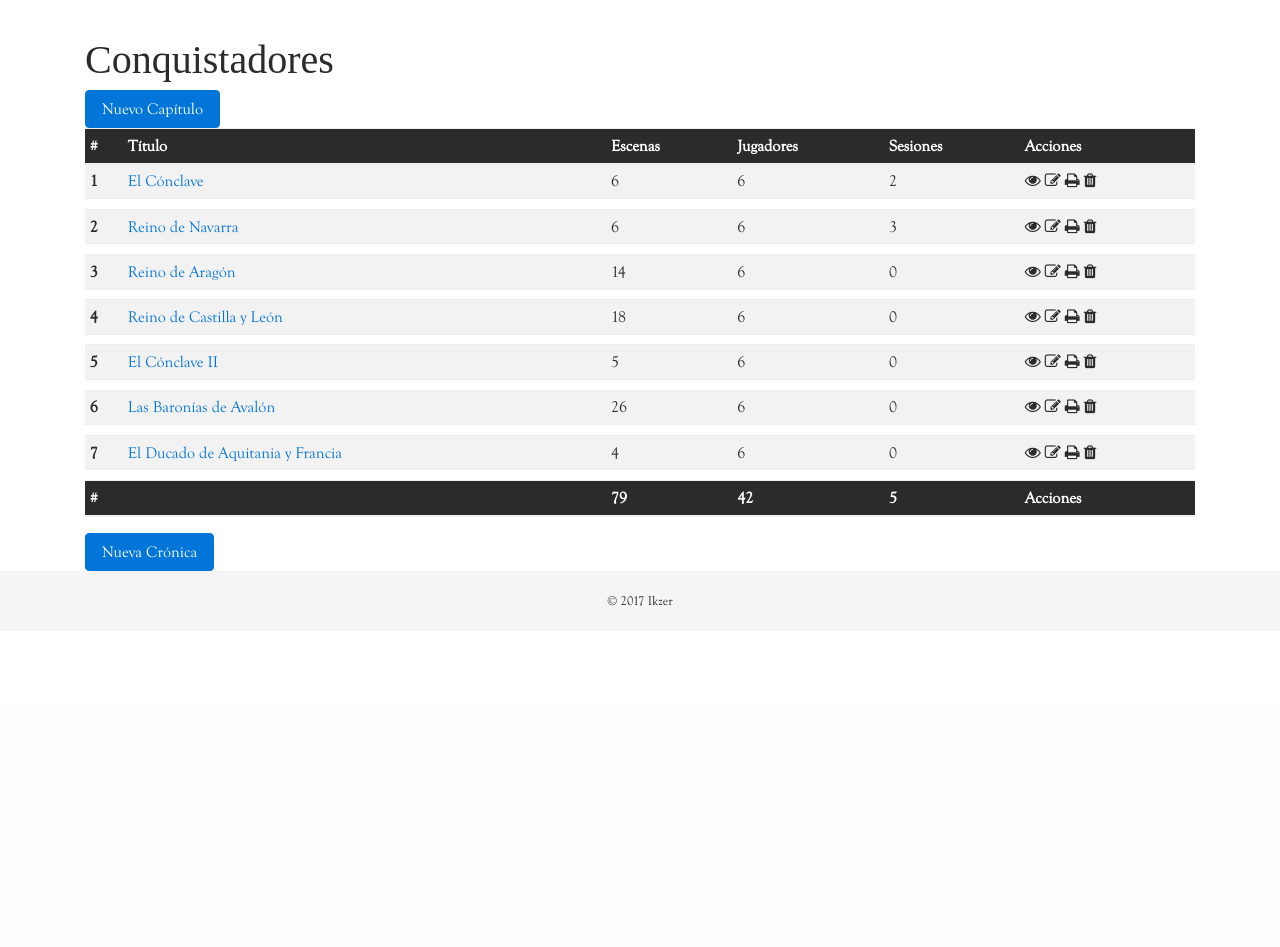
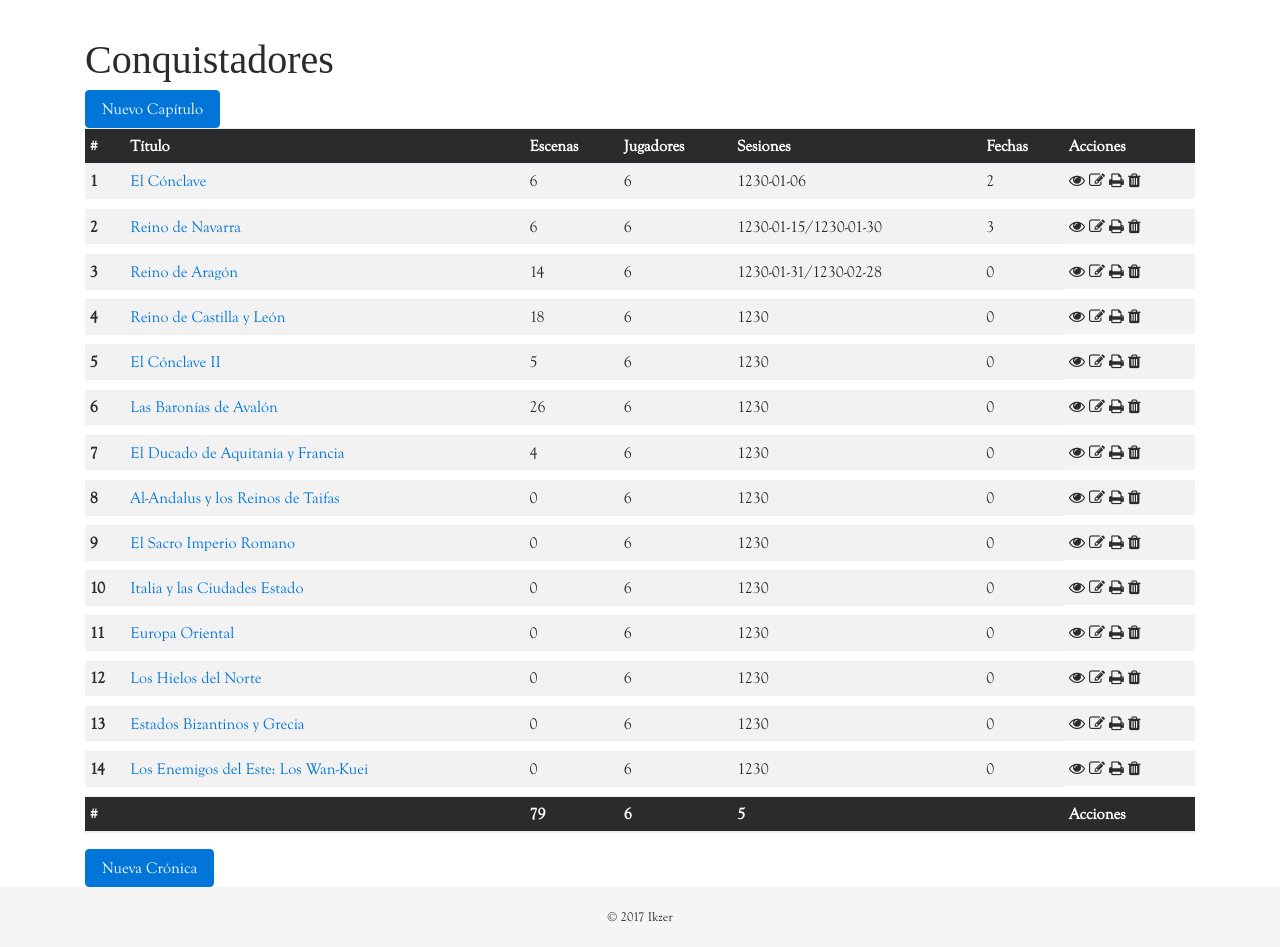
Before and after one commit to Ikzer/mdt, a PHP site: page /chronicle1.php?id=1 in a window 1280 px wide. Shown: the part 97-1044 px from the top of the page. Before the commit the page ends 703 px from the top, so only its background shows below. Run offline with PHP 8.4, Linux system fonts and the light colour scheme; some libraries are stand-ins or nearby versions; some web fonts are replaced.

Commit message:
Update in Chronicles

```diff
--- a/chronicle1.php
+++ b/chronicle1.php
@@ -1,15 +1,22 @@
 <?php
 include('header.php');
 $chapters = array(
-			array("name" => "El Cónclave", "scenes" => 6, "players" => 6, "sessions" => 2, "scenelist" => array("Llegada y Presentaciones","El Consejo de Matusalenes","La Misión","Los Equipos y Capitanes","La Estrategia","La Partida")),
-			array("name" => "Reino de Navarra", "scenes" => 6, "players" => 6, "sessions" => 3, "scenelist" => array("El Viaje","Visita a Pamplona","Conquista de Pamplona","Consecuencias","Visitantes de Tudela","La Partida",)),
-			array("name" => "Reino de Aragón", "scenes" => 14, "players" => 6, "sessions" => 0, "scenelist" => array("El Viaje","Llegada a Zaragoza","Enfrentamiento en Zaragoza","De Viaje a Cataluña","Contactos en Barcelona","Reunión de Mercaderes","Los Barcos","Líos en Barcelona","Enemigos del Norte (Lleida)","Enemigos del Norte (Girona)","Los Refuerzos de las Islas","Conquista del Reino","Consecuencias", "Preparando el Gran Ataque")),
-			array("name" => "Reino de Castilla y León", "scenes" => 18, "players" => 6, "sessions" => 0, "scenelist" => array("Rumbo a Toledo", "Informantes de Compostela", "Subterfugio en Toledo", "El Visitante de Madrid", "Viaje a Madrid", "Engañando a los Espías", "Las Fuentes de Poder", "Infiltrados en la Corte", "Planificación del Gran Ataque", "Conociendo a Monçada", "Alboroto en la Villa", "Ofensiva en el Sur", "La Gran Batalla Nocturna", "Cara a Cara con Monçada", "Informes del Norte", "Apoyo desde el Oeste", "Consecuencias", "Rumbo al Norte")),
-			array("name" => "El Cónclave II", "scenes" => 5, "players" => 6, "sessions" => 0, "scenelist" => array("Reunión en Oviedo", "El Consejo II", "Problemas con los Británicos", "Reagrupación y Estrategia", "Nueva Partida")),
-			array("name" => "Las Baronías de Avalón", "scenes" => 26, "players" => 6, "sessions" => 0, "scenelist" => array("El Largo Viaje y los Lobos Marinos","Londres y Mitras","Rodear la Corte","Conquista de Saint Albans","Negociando en Winchester","Aliados en Glastonbury","Plan de Rodeo","Mensajes al Norte","Aliados en York y Canterbury","Exeter y Gloucester","El enviado de Mitras","Lincoln y Norwich","Asedio en Londres","Enfrentamiento con Mitras","Reagrupación y rumbo al oeste","El plan para Gales","Ataque a Gales","Los Reyes en el Norte","Conquista de las Highlands","Buscando a los Lobos Marinos","Asedio a las Islas","Aprovechando el viento rumbo a Irlanda","Conquista de Conmacht","Ataque combinado: Dublin y Cork","Reagrupación","Rumbo a Aquitania",)),
-			array("name" => "El Ducado de Aquitania y Francia", "scenes" => 4, "players" => 6, "sessions" => 0, "scenelist" => array("Recibimiento en Cahors", "Consiguiendo Aliados", "Rumbo a Burdoes", "Enfrentados en Burdeos")),
+			array("name" => "El Cónclave", "players" => 6, "sessions" => 2, "dates" => "1230-01-06", "scenelist" => array("Llegada y Presentaciones","El Consejo de Matusalenes","La Misión","Los Equipos y Capitanes","La Estrategia","La Partida")),
+			array("name" => "Reino de Navarra", "players" => 6, "sessions" => 3, "dates" => "1230-01-15/1230-01-30", "scenelist" => array("El Viaje","Visita a Pamplona","Conquista de Pamplona","Consecuencias","Visitantes de Tudela","La Partida",)),
+			array("name" => "Reino de Aragón", "players" => 6, "sessions" => 0, "dates" => "1230-01-31/1230-02-28", "scenelist" => array("El Viaje","Llegada a Zaragoza","Enfrentamiento en Zaragoza","De Viaje a Cataluña","Contactos en Barcelona","Reunión de Mercaderes","Los Barcos","Líos en Barcelona","Enemigos del Norte (Lleida)","Enemigos del Norte (Girona)","Los Refuerzos de las Islas","Conquista del Reino","Consecuencias", "Preparando el Gran Ataque")),
+			array("name" => "Reino de Castilla y León", "players" => 6, "sessions" => 0, "dates" => "1230", "scenelist" => array("Rumbo a Toledo", "Informantes de Compostela", "Subterfugio en Toledo", "El Visitante de Madrid", "Viaje a Madrid", "Engañando a los Espías", "Las Fuentes de Poder", "Infiltrados en la Corte", "Planificación del Gran Ataque", "Conociendo a Monçada", "Alboroto en la Villa", "Ofensiva en el Sur", "La Gran Batalla Nocturna", "Cara a Cara con Monçada", "Informes del Norte", "Apoyo desde el Oeste", "Consecuencias", "Rumbo al Norte")),
+			array("name" => "El Cónclave II", "players" => 6, "sessions" => 0, "dates" => "1230", "scenelist" => array("Reunión en Oviedo", "El Consejo II", "Problemas con los Británicos", "Reagrupación y Estrategia", "Nueva Partida")),
+			array("name" => "Las Baronías de Avalón", "players" => 6, "sessions" => 0, "dates" => "1230", "scenelist" => array("El Largo Viaje y los Lobos Marinos","Londres y Mitras","Rodear la Corte","Conquista de Saint Albans","Negociando en Winchester","Aliados en Glastonbury","Plan de Rodeo","Mensajes al Norte","Aliados en York y Canterbury","Exeter y Gloucester","El enviado de Mitras","Lincoln y Norwich","Asedio en Londres","Enfrentamiento con Mitras","Reagrupación y rumbo al oeste","El plan para Gales","Ataque a Gales","Los Reyes en el Norte","Conquista de las Highlands","Buscando a los Lobos Marinos","Asedio a las Islas","Aprovechando el viento rumbo a Irlanda","Conquista de Conmacht","Ataque combinado: Dublin y Cork","Reagrupación","Rumbo a Aquitania",)),
+			array("name" => "El Ducado de Aquitania y Francia", "players" => 6, "dates" => "1230", "sessions" => 0, "scenelist" => array("Recibimiento en Cahors", "Consiguiendo Aliados", "Rumbo a Burdeos", "Enfrentados en Burdeos")),
+			array("name" => "Al-Andalus y los Reinos de Taifas", "players" => 6, "sessions" => 0, "dates" => "1230", "scenelist" => array()),
+			array("name" => "El Sacro Imperio Romano", "players" => 6, "sessions" => 0, "dates" => "1230", "scenelist" => array()),
+			array("name" => "Italia y las Ciudades Estado", "players" => 6, "sessions" => 0, "dates" => "1230", "scenelist" => array()),
+			array("name" => "Europa Oriental", "players" => 6, "sessions" => 0, "dates" => "1230", "scenelist" => array()),
+			array("name" => "Los Hielos del Norte", "players" => 6, "sessions" => 0, "dates" => "1230", "scenelist" => array()),
+			array("name" => "Estados Bizantinos y Grecia", "players" => 6, "sessions" => 0, "dates" => "1230", "scenelist" => array()),
+			array("name" => "Los Enemigos del Este: Los Wan-Kuei", "players" => 6, "sessions" => 0, "dates" => "1230", "scenelist" => array()),
 	);
-$data = array("scenes" => 0, "players" => 0, "sessions" => 0);
+$data = array("scenes" => 0, "sessions" => 0);
 $id = $_GET["id"];
 ?>
 <div class="container">
@@ -29,6 +36,7 @@ $id = $_GET["id"];
 				  <th>Escenas</th>
 				  <th>Jugadores</th>
 				  <th>Sesiones</th>
+				  <th>Fechas</th>
 				  <th>Acciones</th>
 				</tr>
 			  </thead>
@@ -40,7 +48,8 @@ $id = $_GET["id"];
 				  <th scope="row"><?php echo $i+1; ?></th>
 				  <td><a href="chapter<?php echo $id."-".$i+1; ?>.php"><?php echo $chapters[$i]["name"]; ?></a></td>
 				  <td><?php echo sizeof($chapters[$i]["scenelist"]); $data["scenes"] += sizeof($chapters[$i]["scenelist"]); ?></td>
-				  <td><?php echo $chapters[$i]["players"]; $data["players"] += $chapters[$i]["players"]; ?></td>
+				  <td><?php echo $chapters[$i]["players"]; ?></td>
+				  <td><?php echo $chapters[$i]["dates"]; ?></td>
 				  <td><?php echo $chapters[$i]["sessions"]; $data["sessions"] += $chapters[$i]["sessions"]; ?></td>
 				  <td>
 						<i class="fa fa-eye" aria-hidden="true"></i>
@@ -69,8 +78,9 @@ $id = $_GET["id"];
 				  <th>#</th>
 				  <th></th>
 				  <th><?php echo $data["scenes"]; ?></th>
-				  <th><?php echo $data["players"]; ?></th>
+				  <th>6</th>
 				  <th><?php echo $data["sessions"]; ?></th>
+				  <th></th>
 				  <th>Acciones</th>
 				</tr>
 			  </thead>
--- a/chronicles.php
+++ b/chronicles.php
@@ -1,7 +1,7 @@
 <?php
 include('header.php');
 $chronicles = array(
-			array("name" => "Conquistadores", "chapters" => 7, "scenes" => 79, "players" => 6, "sessions" => 5),
+			array("name" => "Conquistadores", "chapters" => 14, "scenes" => 79, "players" => 6, "sessions" => 5),
 			array("name" => "Noches de Constantinopla", "chapters" => 5, "scenes" => 25, "players" => 6, "sessions" => 1),
 	);
 $data = array("chapters" => 0, "scenes" => 0, "players" => 0, "sessions" => 0);
@@ -55,7 +55,7 @@ $data = array("chapters" => 0, "scenes" => 0, "players" => 0, "sessions" => 0);
 				  <th></th>
 				  <th><?php echo $data["chapters"]; ?></th>
 				  <th><?php echo $data["scenes"]; ?></th>
-				  <th><?php echo $data["players"]; ?></th>
+				  <th>6</th>
 				  <th><?php echo $data["sessions"]; ?></th>
 				  <th>Acciones</th>
 				</tr>
```
